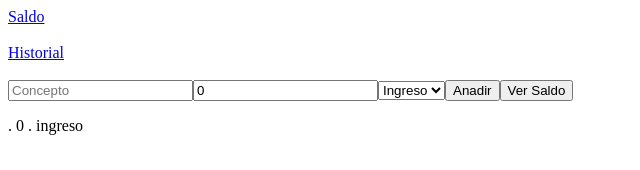
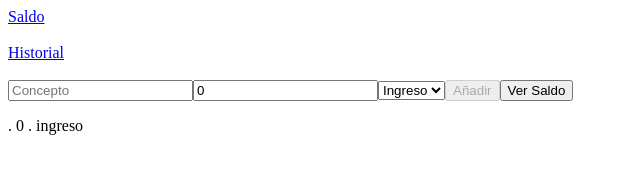
Before and after one commit to Jmeza7/finanzas-app, an Angular app: page / in a window 1280 px wide. Shown: the top 170 px of the page, without its empty margins (0-640 px from the left). Built offline with nearby package versions, Linux system fonts and the light colour scheme.

Commit message:
Día 8: validaciones con Signal Forms (paso 3)

```diff
--- a/src/app/saldo/saldo.html
+++ b/src/app/saldo/saldo.html
@@ -1,13 +1,26 @@
 
     <input type="text" placeholder="Concepto" [formField]="movimientoForm.concepto"/>
+    @if(movimientoForm.concepto().touched() && movimientoForm.concepto().invalid()){
+        @for (error of movimientoForm.concepto().errors(); track $index) {
+            <p> {{error.message}}</p>
+        }
+    }
+
     <input type="number" placeholder="Cantidad" [formField]="movimientoForm.cantidad"/>
+    @if(movimientoForm.cantidad().touched() && movimientoForm.cantidad().invalid()){
+        @for (error of movimientoForm.cantidad().errors(); track $index) {
+            <p> {{error.message}}</p>
+        }
+    }
     <select [formField]="movimientoForm.tipo">
         <option value="gasto"> Gasto </option>
         <option value="ingreso"> Ingreso </option>
     </select>
 
-<button class="button" (click)="agregar()"> Anadir</button>
+<button class="button" [disabled]="movimientoForm().invalid()" (click)="agregar()"> Añadir</button>
 <button class="button" (click)="getSaldo()"> Ver Saldo</button>
+
+
 <p> {{nuevoMovimiento().concepto}} .  {{nuevoMovimiento().cantidad}}  . {{nuevoMovimiento().tipo}} </p>
 
 @if(showSaldo()){
--- a/src/app/saldo/saldo.ts
+++ b/src/app/saldo/saldo.ts
@@ -1,7 +1,7 @@
 import { Component, effect, inject, signal } from '@angular/core';
 import { Movimiento } from '../movimiento';
 import { Movimientos } from '../services/movimientos';
-import { form, FormField, required } from '@angular/forms/signals';
+import { form, FormField, required, min } from '@angular/forms/signals';
 
 @Component({
   imports: [FormField],
@@ -17,7 +17,10 @@ export class Saldo {
     tipo:'ingreso'
   }
   nuevoMovimiento = signal<Omit<Movimiento,'id'>>(this.cleanMovimiento);
-  movimientoForm = form(this.nuevoMovimiento);
+  movimientoForm = form(this.nuevoMovimiento, (f) =>{
+    required(f.concepto, {message:'El concepto es obligatorio'});
+    min(f.cantidad, 0.5, {message:'La cantidad tiene que ser mayor a 0'})
+  });
   showSaldo = signal(false);
   saldo = this.movimientosService.saldo;
 
```
